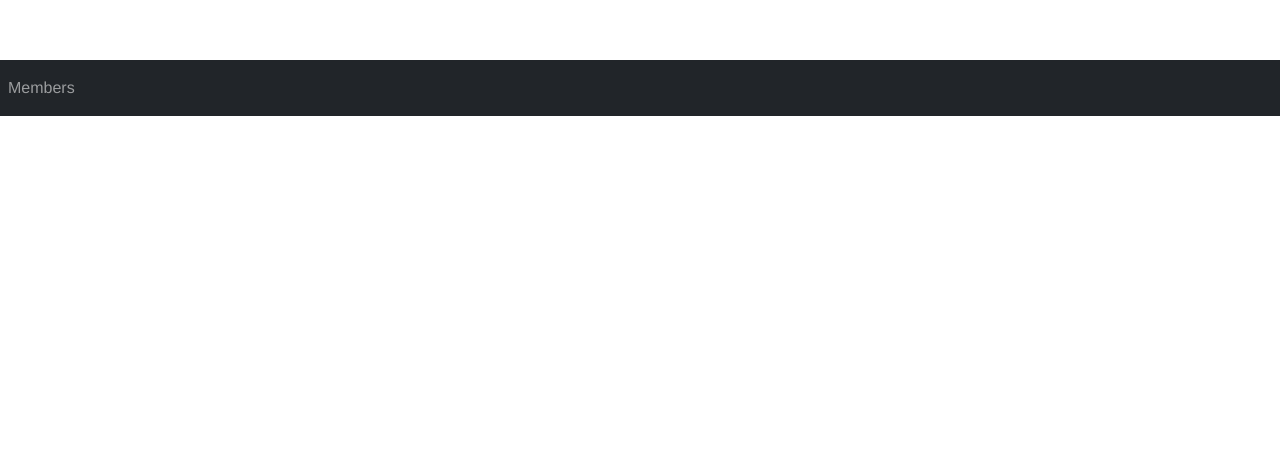
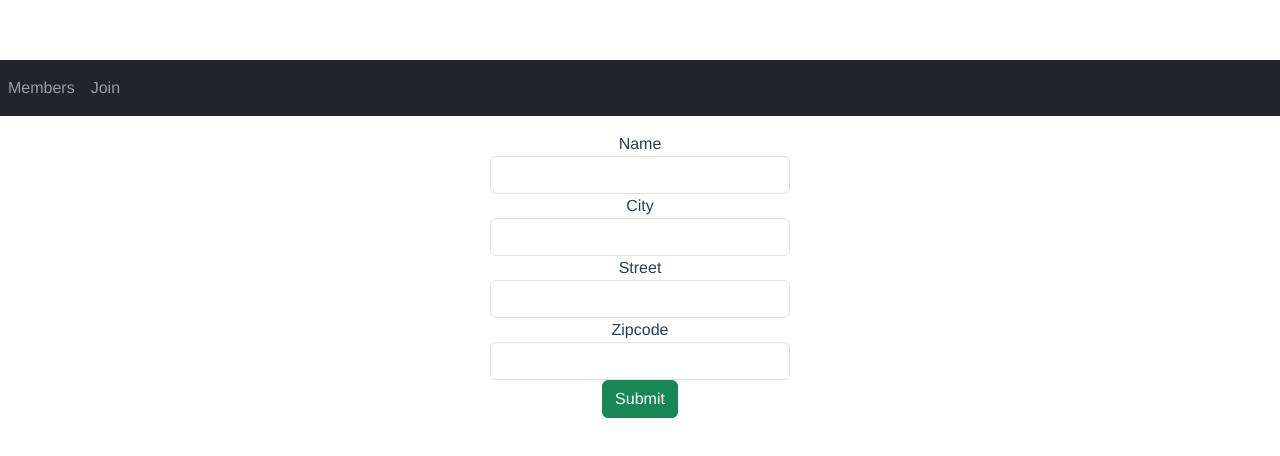
Before and after one commit to iamjunsulee/demo-jpa-study, a Vue app in the folder vue/: page /add in a window 1280 px wide. Shown: the top 456 px of the page. Built offline with nearby package versions, Linux system fonts and the light colour scheme.

Commit message:
멤버 등록 테스트 화면 작성

```diff
--- a/vue/src/App.vue
+++ b/vue/src/App.vue
@@ -3,7 +3,10 @@
     <nav class="navbar navbar-expand navbar-dark bg-dark">
       <div class="navbar-nav mr-auto">
         <li class="nav-item">
-          <router-link to="/api/v2/members" class="nav-link">Members</router-link>
+          <router-link to="/members" class="nav-link">Members</router-link>
+        </li>
+        <li class="nav-item">
+          <router-link to="/add" class="nav-link">Join</router-link>
         </li>
       </div>
     </nav>
@@ -18,7 +21,7 @@
 
 export default {
   name: 'App'
-}
+};
 </script>
 
 <style>
--- /dev/null
+++ b/vue/src/components/MemberJoin.vue
@@ -0,0 +1,77 @@
+<template>
+  <div class = "submit-form">
+    <div v-if="!submitted">
+      <div class="form-group">
+        <label for="name">Name</label>
+        <input type="text" class="form-control" id="name" required v-model="member.name" name="name"/>
+      </div>
+      <div class="form-group">
+        <label for="city">City</label>
+        <input type="text" class="form-control" id="city" required v-model="member.city" name="city"/>
+      </div>
+      <div class="form-group">
+        <label for="street">Street</label>
+        <input type="text" class="form-control" id="street" required v-model="member.street" name="street"/>
+      </div>
+      <div class="form-group">
+        <label for="zipcode">Zipcode</label>
+        <input type="text" class="form-control" id="zipcode" required v-model="member.zipcode" name="zipcode"/>
+      </div>
+
+      <button class="btn btn-success" @click="saveMember">Submit</button>
+    </div>
+    <div v-else>
+      <h4>You submitted successfully!</h4>
+      <button class="btn btn-success" @click="newMember">Add</button>
+    </div>
+  </div>
+</template>
+
+<script>
+import MemberDataService from "../services/MemberDataService";
+
+export default {
+  name: "add-member",
+  data() {
+    return {
+      member: {
+        id: null
+      },
+      submitted: false
+    };
+  },
+  methods: {
+    saveMember() {
+      let data = {
+        name: this.member.name,
+        address: {
+          city: this.member.city,
+          street: this.member.street,
+          zipcode: this.member.zipcode
+        }
+      };
+
+      MemberDataService.join(data)
+      .then(response => {
+        this.member.id = response.data.id;
+        console.log(response.data);
+        this.submitted = true;
+      })
+      .catch(e => {
+        console.log(e);
+      })
+    },
+    newMember() {
+      this.member = {};
+      this.submitted = false;
+    }
+  }
+};
+</script>
+
+<style>
+.submit-form {
+  max-width: 300px;
+  margin: auto;
+}
+</style>
--- a/vue/src/components/MembersList.vue
+++ b/vue/src/components/MembersList.vue
@@ -18,7 +18,7 @@
         <h4>Members</h4>
         <div>
           <label><strong>Name:</strong></label> {{ currentMember.name }}<br>
-          <label><strong>City:</strong></label> {{ currentMember.address.city }} {{ currentMember.address.street }} {{ currentMember.address.zipcode }}
+          <label><strong>Address:</strong></label> {{ currentMember.address.city }} {{ currentMember.address.street }} {{ currentMember.address.zipcode }}
         </div>
       </div>
     </div>
--- a/vue/src/router.js
+++ b/vue/src/router.js
@@ -7,9 +7,14 @@ export default new Router({
     mode: "history",
     routes: [
         {
-            path: "/api/v2/members",
+            path: "/members",
             name: "members",
             component: () => import("./components/MembersList")
+        },
+        {
+            path: "/add",
+            name: "add",
+            component: () => import("./components/MemberJoin")
         }
     ]
 });
--- a/vue/src/services/MemberDataService.js
+++ b/vue/src/services/MemberDataService.js
@@ -2,7 +2,11 @@ import http from "../http-commons";
 
 class MemberDataService {
     getAll() {
-        return http.get("/api/v2/members")
+        return http.get("/api/v2/members");
+    }
+
+    join(data) {
+        return http.post("/api/v2/members", data);
     }
 }
 export default new MemberDataService();
--- a/vue/vue.config.js
+++ b/vue/vue.config.js
@@ -2,6 +2,7 @@ module.exports = {
     outputDir: "../src/main/resources/static",
     indexPath: "../static/index.html",
     devServer: {
+        port: 8081,
         proxy: "http://localhost:8080"
     },
     chainWebpack: config => {
```
